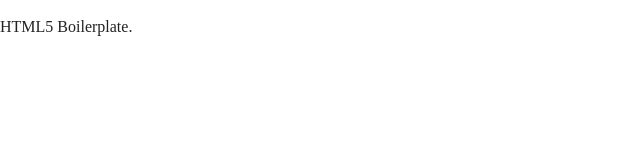
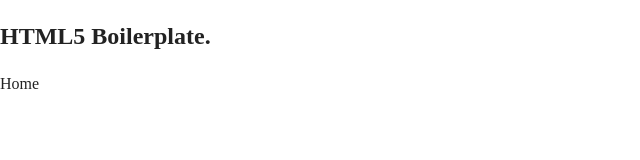
Before and after one commit to wilsonhuynh/wilsonhuynh.github.com, a plain HTML site: page index.html in a window 1280 px wide. Shown: the whole page, without its empty margins (0-640 px from the left). Drawn offline with Linux system fonts and the light colour scheme.

Commit message:
Update page template.

```diff
--- a/index.html
+++ b/index.html
@@ -22,7 +22,9 @@
   <![endif]-->
 
   <!-- Add your site or application content here -->
-  <p>HTML5 Boilerplate.</p>
+  <h2>HTML5 Boilerplate.</h2>
+
+  <p>Home</p>
 
 </body>
 
```
